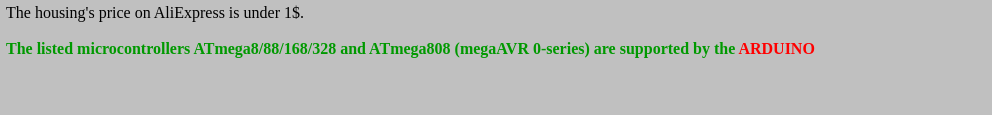
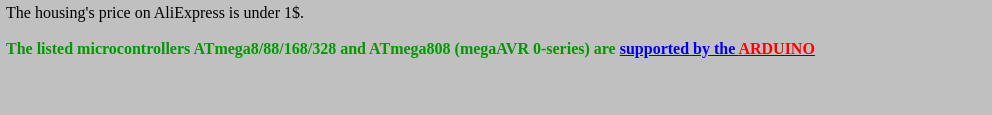
Before and after one commit to diytest/i2c, a plain HTML site: page I2C_SPI_USB_use.html in a window 1280 px wide. Shown: the part 685-800 px from the top of the page, 288-1280 px from the left. Drawn offline with Linux system fonts and the light colour scheme.

Commit message:
Add files via upload

```diff
--- a/I2C_SPI_USB_use.html
+++ b/I2C_SPI_USB_use.html
@@ -1,5 +1,6 @@
 <!DOCTYPE HTML PUBLIC "-//W3C//DTD HTML 4.01 Transitional//EN">
 <html lang="ru"><head>
+
 
 
 
@@ -107,8 +108,8 @@ in an SSOP20 package with the same pinout are also available.<br>
 <span lang="EN-US"><br>
 <span style="color: rgb(0, 153, 0); font-weight: bold;">The listed
 microcontrollers ATmega8/88/168/328 and ATmega808 (megaAVR 0-series)</span></span><span lang="EN-US"><span style="font-weight: bold; color: red;"></span></span><span lang="EN-US"><span style="color: rgb(0, 153, 0); font-weight: bold;">
-are supported<span style="color: red;"></span>
-by the <span style="color: red;">ARDUINO</span></span></span><big style="font-weight: bold; color: red;"><big><span lang="EN-US"></span></big></big><br>
+are <a href="https://youtu.be/f1m031N2R6g" target="_blank">supported<span style="color: red;"></span>
+by the <span style="color: red;">ARDUINO</span></a></span></span><big style="font-weight: bold; color: red;"><big><span lang="EN-US"></span></big></big><br>
 
 <h2><br>
 </h2>
```
Also changed, not shown: index.html (+3 -1 lines).
